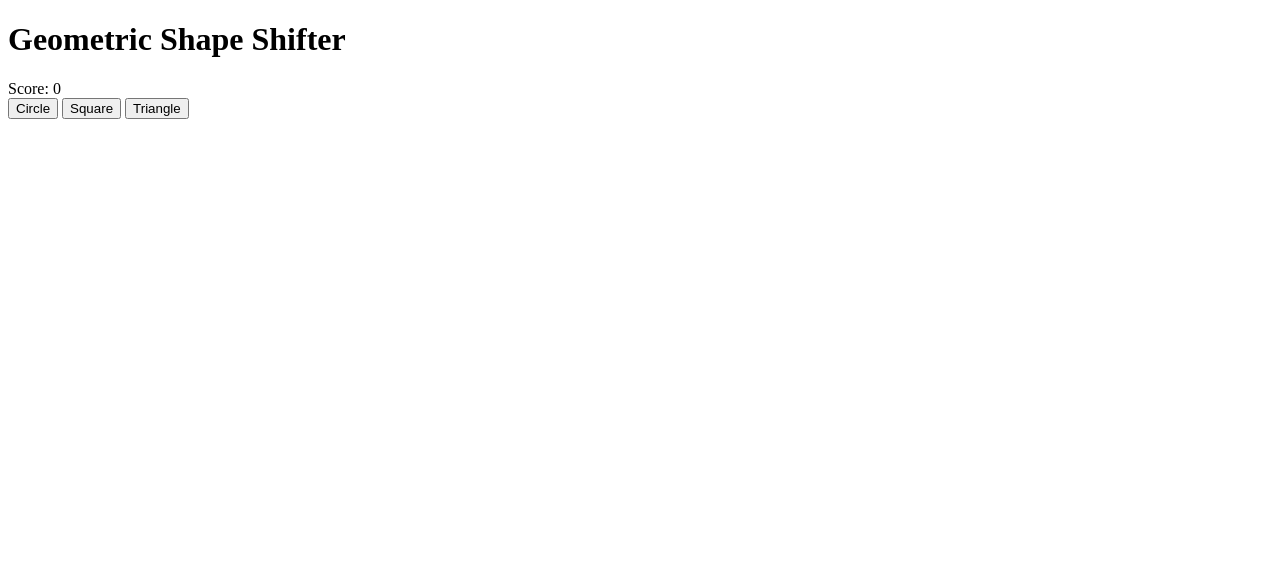
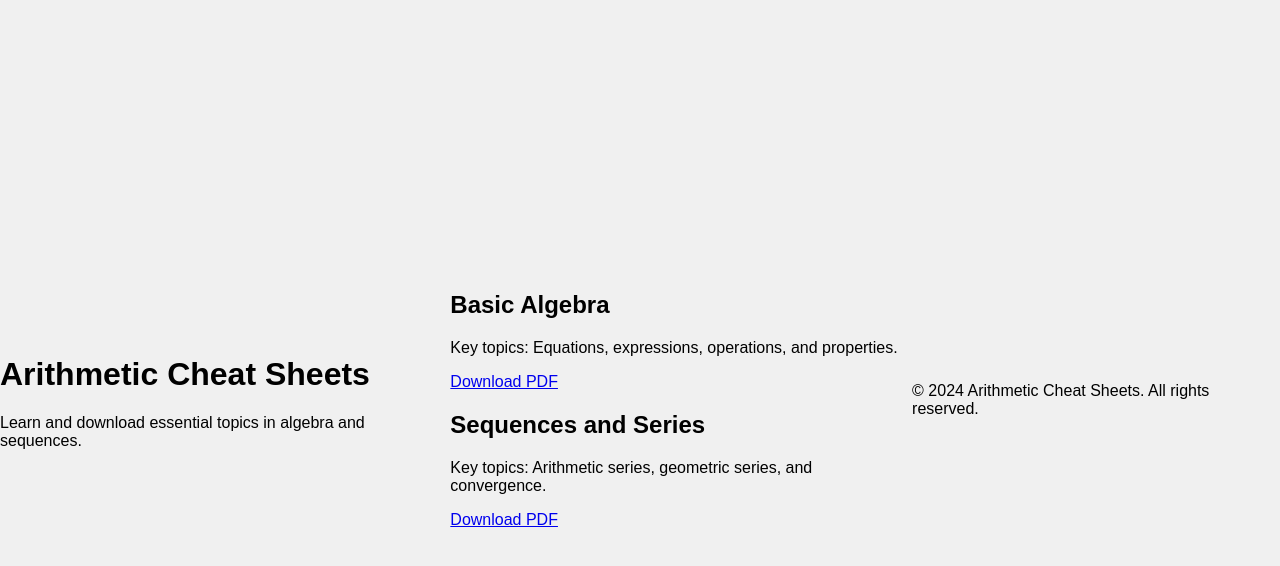
Before and after one commit to Downlaodableresources/Downloadableresources-, a plain HTML site: page index.html in a window 1280 px wide. Drawn offline with Linux system fonts and the light colour scheme.

Commit message:
Update index.html

```diff
--- a/index.html
+++ b/index.html
@@ -1,25 +1,31 @@
 <!DOCTYPE html>
 <html lang="en">
 <head>
-    <meta charset="UTF-8">
-    <title>Geometric Shape Shifter</title>
-    <link rel="stylesheet" href="style.css">
+  <meta charset="UTF-8">
+  <meta name="viewport" content="width=device-width, initial-scale=1.0">
+  <title>Arithmetic Cheat Sheets</title>
+  <link rel="stylesheet" href="styles.css">
 </head>
 <body>
-    <div id="game-container">
-        <h1>Geometric Shape Shifter</h1>
-        <div id="score">Score: <span id="scoreValue">0</span></div>
-        <div id="message"></div>
-        <div id="shape-area">
-            <div id="targetShape" class="shape"></div>
-            <div id="playerShape" class="shape"></div>
-        </div>
-        <div id="controls">
-            <button onclick="changeShape('playerShape', 'circle')">Circle</button>
-            <button onclick="changeShape('playerShape', 'square')">Square</button>
-            <button onclick="changeShape('playerShape', 'triangle')">Triangle</button>
-        </div>
-    </div>
-    <script src="script.js"></script>
+  <header>
+    <h1>Arithmetic Cheat Sheets</h1>
+    <p>Learn and download essential topics in algebra and sequences.</p>
+  </header>
+  <main>
+    <section class="cheat-sheet">
+      <h2>Basic Algebra</h2>
+      <p>Key topics: Equations, expressions, operations, and properties.</p>
+      <a href="Basic Algebra.pdf" download>Download PDF</a>
+    </section>
+    <section class="cheat-sheet">
+      <h2>Sequences and Series</h2>
+      <p>Key topics: Arithmetic series, geometric series, and convergence.</p>
+      <a href="HELM Workbook 16 Sequences and Series.pdf" download>Download PDF</a>
+    </section>
+  </main>
+  <footer>
+    <p>&copy; 2024 Arithmetic Cheat Sheets. All rights reserved.</p>
+  </footer>
+  <script src="script.js"></script>
 </body>
 </html>
```
